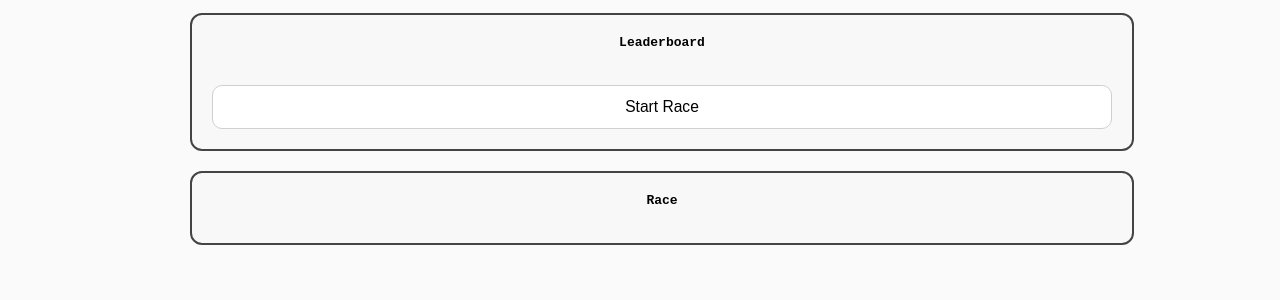
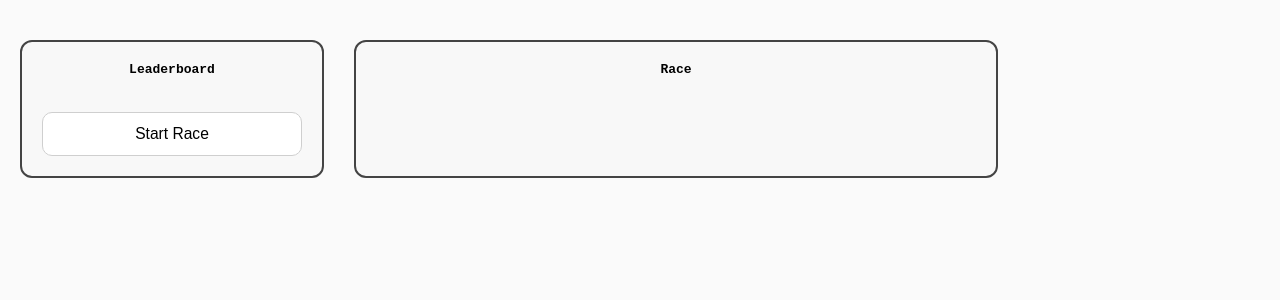
Before and after one commit to ItsMika987/uma-web, a SvelteKit app: page /race in a window 1280 px wide. Shown: the top 300 px of the page. Built offline with nearby package versions, Linux system fonts and the light colour scheme.

Commit message:
Mobile Improved

```diff
--- a/src/routes/race/+page.svelte
+++ b/src/routes/race/+page.svelte
@@ -35,7 +35,7 @@
   let showResults = false;
 
   function makeTrack(p: number): string {
-    const total = 25; // mobile-friendly
+    const total = 25;
     const pos = Math.floor((p / 100) * total);
     return `[${"-".repeat(pos)}(.)${"-".repeat(total - pos)}]`;
   }
@@ -116,26 +116,55 @@
     font-family: monospace;
     background: #fafafa;
     overflow-x: hidden;
+    overflow-y: auto;
   }
 
+  /* DESKTOP — original layout */
   .layout {
-    padding: 1rem;
     display: flex;
-    flex-direction: column;
-    gap: 20px;
-    max-width: 900px;
-    margin: auto;
+    justify-content: flex-start;
+    gap: 30px;
+    margin-top: 40px;
+    padding-left: 20px;
   }
 
-  .box {
+  .leaderboard-box {
+    width: 260px;
     border: 2px solid #444;
     padding: 20px;
     border-radius: 12px;
     background: #f8f8f8;
     text-align: center;
-    width: 100%;
-    max-height: 60vh;
+    max-height: 600px;
     overflow-y: auto;
+  }
+
+  .race-box {
+    width: 600px;
+    border: 2px solid #444;
+    padding: 20px;
+    border-radius: 12px;
+    background: #f8f8f8;
+    text-align: center;
+    max-height: 600px;
+    overflow-y: auto;
+  }
+
+  /* MOBILE — stacked layout */
+  @media (max-width: 900px) {
+    .layout {
+      flex-direction: column;
+      padding: 1rem;
+      margin-top: 0;
+      gap: 20px;
+    }
+
+    .leaderboard-box,
+    .race-box {
+      width: 100%;
+      max-width: none;
+      max-height: none;
+    }
   }
 
   .racer-block {
@@ -210,7 +239,7 @@
 </style>
 
 <div class="layout">
-  <div class="box">
+  <div class="leaderboard-box">
     <strong>Leaderboard</strong>
     <br><br>
 
@@ -223,7 +252,7 @@
     <button class="start-btn" on:click={startRace}>Start Race</button>
   </div>
 
-  <div class="box">
+  <div class="race-box">
     <strong>Race</strong>
     <br><br>
 
--- a/src/routes/select/+page.svelte
+++ b/src/routes/select/+page.svelte
@@ -26,6 +26,7 @@
     font-family: monospace;
     background: #fafafa;
     overflow-x: hidden;
+    overflow-y: auto;
   }
 
   .wrapper {
@@ -36,11 +37,11 @@
   }
 
   h1 {
-    font-size: clamp(1.8rem, 5vw, 3rem);
+    font-size: clamp(2rem, 5vw, 3rem);
     margin-bottom: 1.5rem;
   }
 
-  /* Desktop: 3 columns */
+  /* DESKTOP — original layout */
   .columns {
     display: flex;
     justify-content: center;
@@ -48,12 +49,12 @@
     margin-bottom: 2rem;
   }
 
-  /* Mobile: stack into 1 column */
+  /* MOBILE — stack columns */
   @media (max-width: 900px) {
     .columns {
       flex-direction: column;
+      align-items: center;
       gap: 20px;
-      align-items: center;
     }
   }
 
@@ -68,10 +69,17 @@
     font-size: clamp(1rem, 4vw, 1.2rem);
     border-radius: 12px;
     cursor: pointer;
-    width: clamp(220px, 70vw, 260px);
+    width: 260px;
     background: white;
     border: 1px solid #cfcfcf;
     transition: 0.15s;
+  }
+
+  @media (max-width: 900px) {
+    .uma-btn {
+      width: 90vw;
+      max-width: 260px;
+    }
   }
 
   .uma-btn:hover {
@@ -150,5 +158,3 @@
     <button class="action-btn {currentSelection ? '' : 'disabled'}" on:click={startRace}>Race</button>
   </div>
 </div>
-
-c
```
